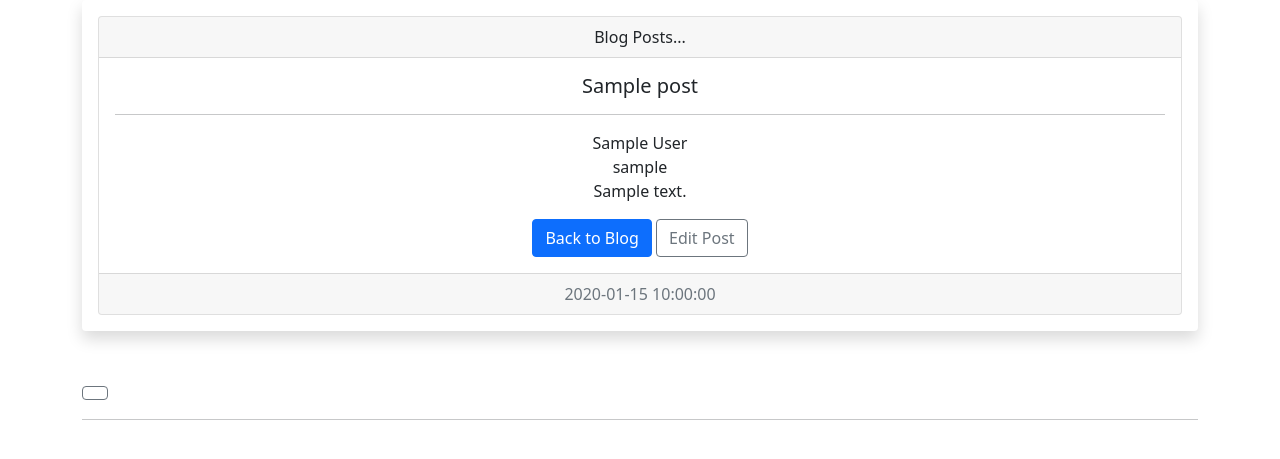
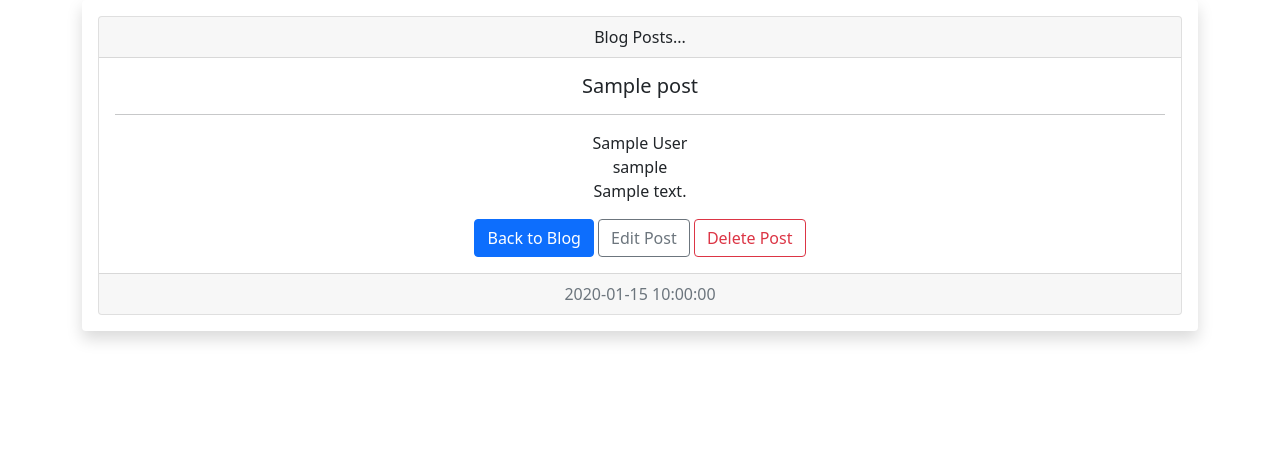
Before and after one commit to bmhatab/flask-blog-app, a Flask app: page /post/1 in a window 1280 px wide. Shown: the part 56-515 px from the top of the page. Run offline with Flask 3, Linux system fonts and the light colour scheme; tables that the repository leaves empty hold one stand-in row (values such as "Sample post").

Commit message:
Added delete feature

```diff
--- a/app.py
+++ b/app.py
@@ -184,13 +184,31 @@ def add_post():
 @app.route('/posts')
 def posts():
     posts = Posts.query.order_by(Posts.date_posted)
-
     return render_template("posts.html",posts=posts)
 
 @app.route('/post/<int:id>')
 def post(id):
     post = Posts.query.get_or_404(id)
     return render_template('post.html', post=post)
+
+
+@app.route('/post/delete/<int:id>')
+def delete_post(id):
+    post_to_delete = Posts.query.get_or_404(id)
+    try:
+        db.session.delete(post_to_delete)
+        db.session.commit()
+        flash("Blog post was deleted")
+        posts = Posts.query.order_by(Posts.date_posted)
+        return render_template("posts.html",posts=posts)
+
+
+
+    except:
+        flash("There was a problem deleting post..try again")
+        posts = Posts.query.order_by(Posts.date_posted)
+        return render_template("posts.html",posts=posts)
+
 
 @app.route('/post/edit/<int:id>', methods = ["GET","POST"])
 def edit_post(id):
--- a/templates/post.html
+++ b/templates/post.html
@@ -26,13 +26,14 @@
               <p class="card-text">{{post.author}}</br>{{post.slug}}</br>{{post.content}}</p>
               <a href="{{url_for('posts')}}" class="btn btn-primary">Back to Blog</a>
               <a class="btn btn-outline-secondary" href="{{url_for('edit_post', id=post.id)}}">Edit Post</a>
+              <a class="btn btn-outline-danger" href="{{url_for('delete_post', id=post.id)}}">Delete Post</a>
             </div>
             <div class="card-footer text-muted">
                 {{post.date_posted}}
             </div>
-          </div>
+        </div>
     </div>
-        <a class="btn btn-outline-secondary" href=></a><hr></br>
+
 
 
 
--- a/templates/posts.html
+++ b/templates/posts.html
@@ -29,6 +29,7 @@
               <p class="card-text">{{post.author}}</br>{{post.slug}}</br>{{post.content}}</p>
               <a class="btn btn-outline-secondary" href="{{url_for('post', id=post.id)}}">View Post</a>
               <a class="btn btn-outline-secondary" href="{{url_for('edit_post', id=post.id)}}">Edit Post</a>
+              <a class="btn btn-outline-danger" href="{{url_for('delete_post', id=post.id)}}">Delete Post</a>
             </div>
             <div class="card-footer text-muted">
                 {{post.date_posted}}
```
